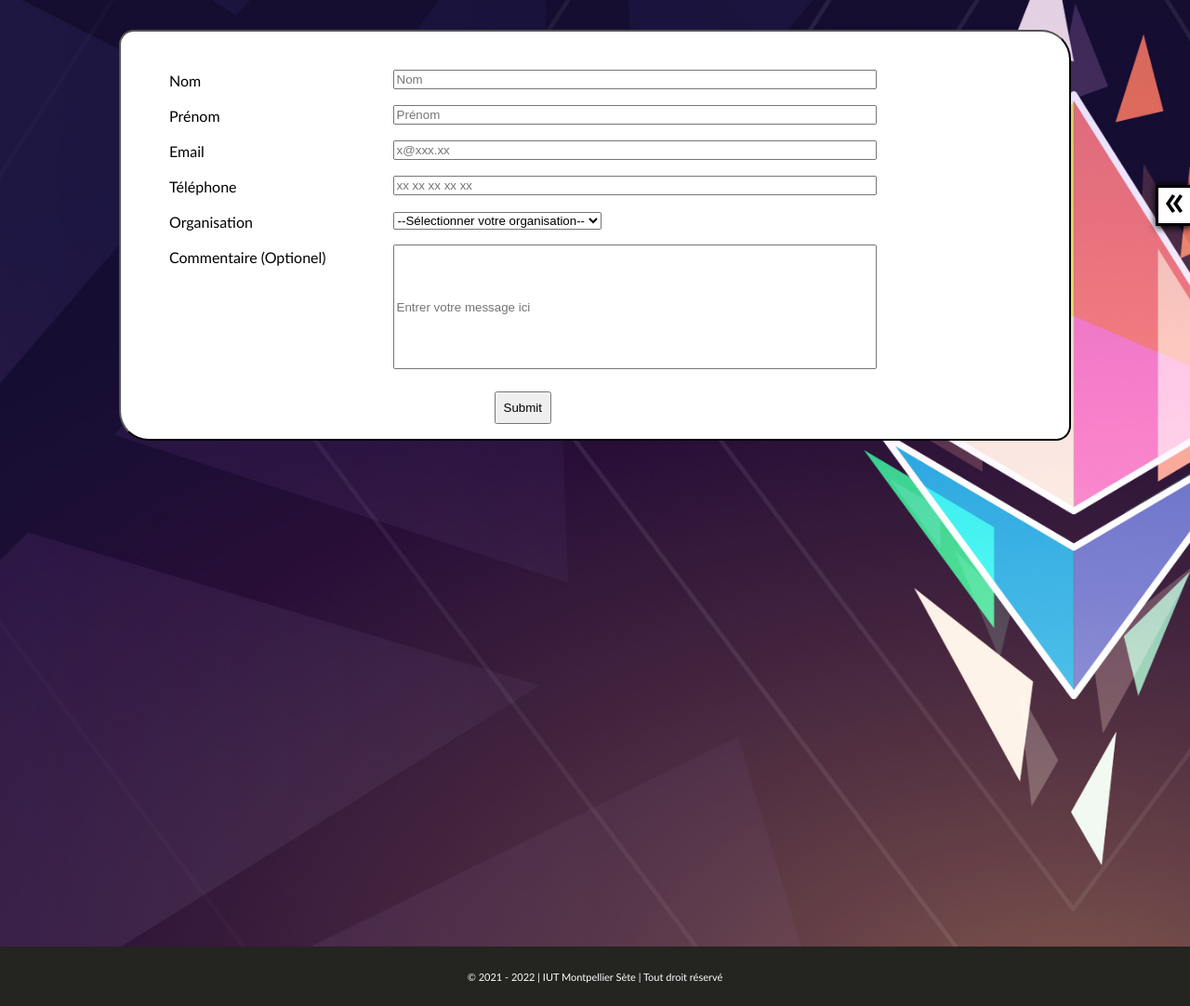
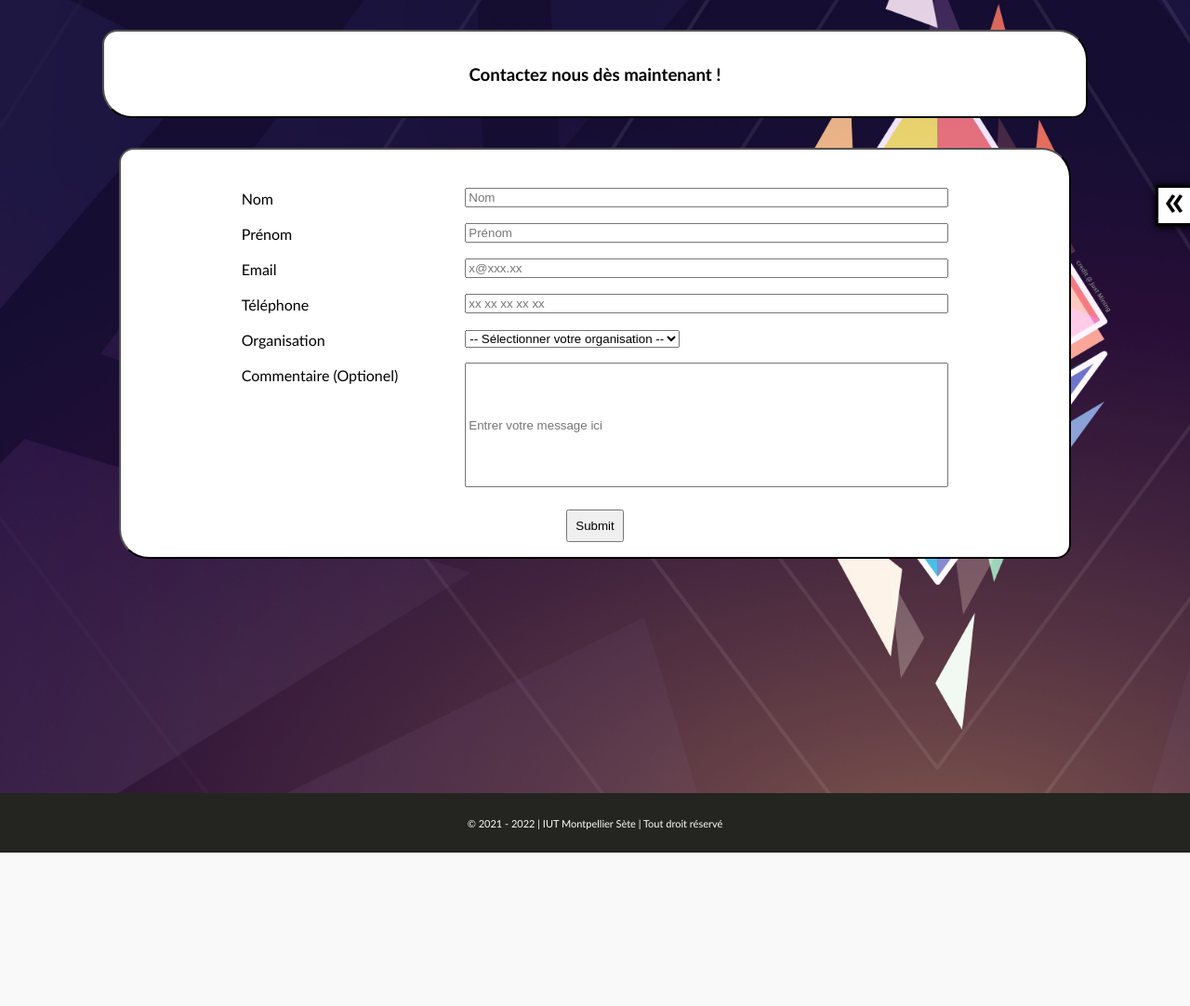
Before and after one commit to Akkuun/ProjetWeb-Pokemon-S1, a PHP site: page /contact.php in a window 1280 px wide. Shown: the part 220-1302 px from the top of the page at 93% size. After the commit the page ends 1137 px from the top, so only its background shows below. Run offline with PHP 8.4, Linux system fonts and the light colour scheme.

Commit message:
Fixing formulary

```diff
--- a/src/contact.php
+++ b/src/contact.php
@@ -14,6 +14,10 @@
 <main>
     <?php include("mini_header.php"); ?>
     <?php include("social.html"); ?>
+
+    <div class="team">
+        <h3>Contactez nous dès maintenant !</h3>
+    </div>
 
     <div class="formulary">
         <form action="">
@@ -47,7 +51,7 @@
 
                     <label>
                         <select name="orga">
-                            <option value="">--Sélectionner votre organisation--</option>
+                            <option value="">-- Sélectionner votre organisation --</option>
                             <option value="particulier">particulier</option>
                             <option value="entreprise">entreprise</option>
                             <option value="académie">académie</option>
@@ -64,7 +68,7 @@
             </div>
         </form>
     </div>
-    <div style="height: 512px"></div>
+    <div style="height: 220px"></div>
     <?php include("top_button.html"); ?>
 </main>
 <footer>
--- a/src/css/style.css
+++ b/src/css/style.css
@@ -345,12 +345,14 @@ Formulary
 */
 
 .formulary {
+    display: flex;
+    flex-direction: row;
+    align-items: center;
+    justify-content: center;
     background-color: white;
     border: black 2px outset;
     font-family: "Calibri", sans-serif;
     border-radius: 16px 32px;
-    display: flex;
-    flex-direction: row;
     margin: 32px 10% 32px 10%;
     padding: 16px;
     width: auto;
```
